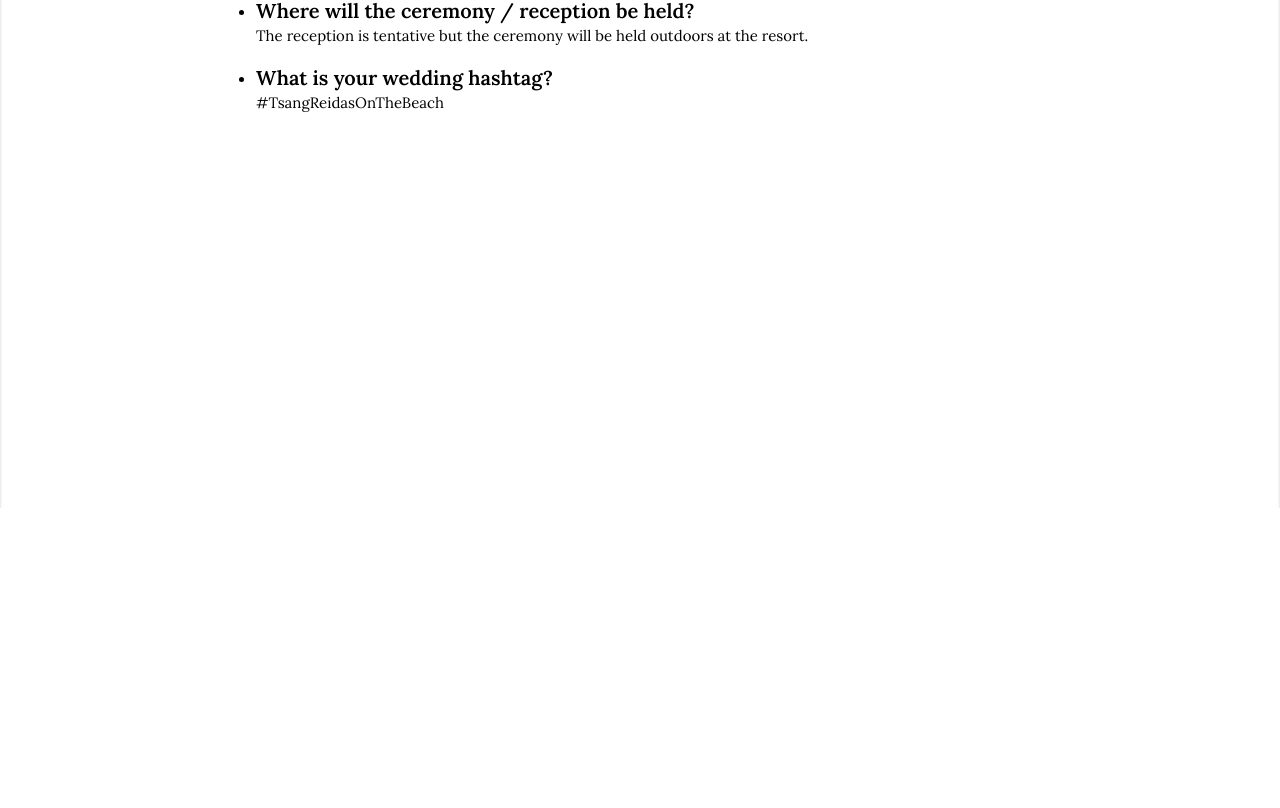
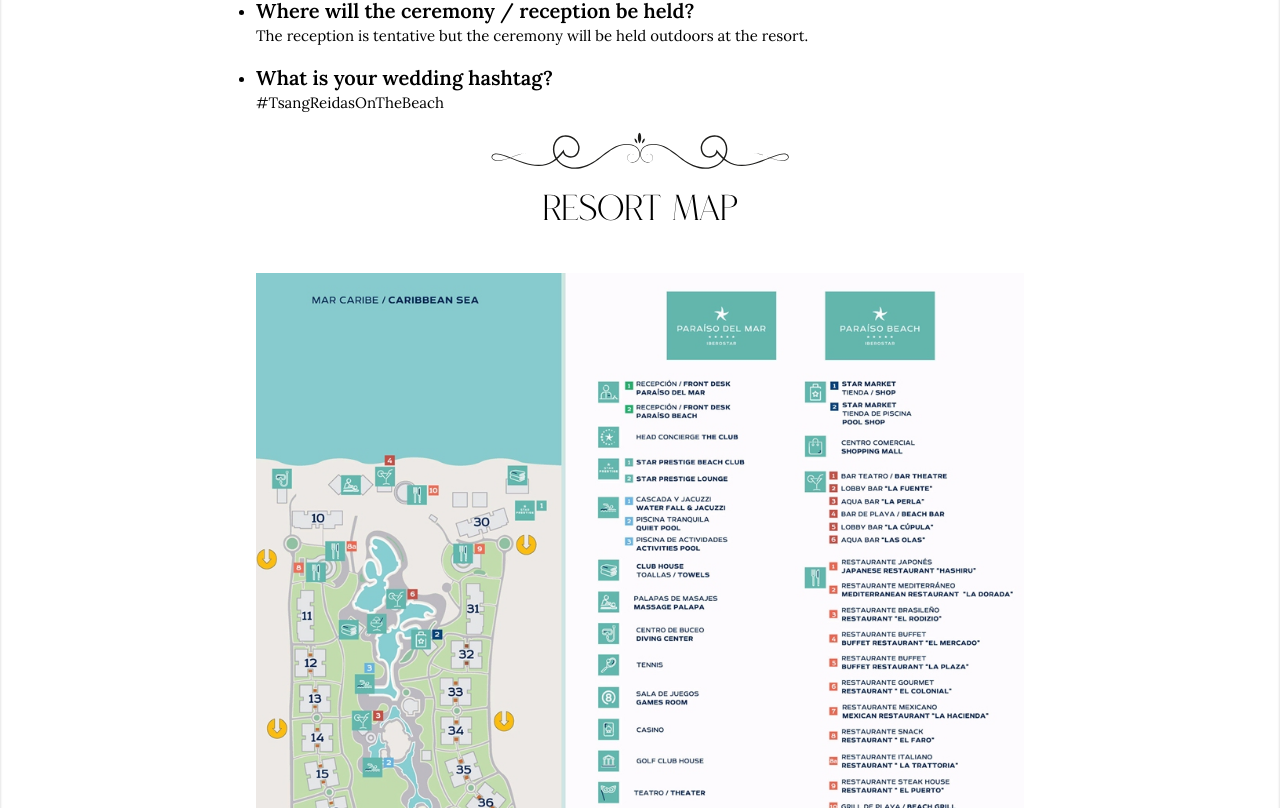
Before and after one commit to Reidwids/wedding2024, a Next.js app: page /faq in a window 1280 px wide. Shown: the part 272-1080 px from the top of the page. Before the commit the page ends 800 px from the top, so only its background shows below. Built offline with nearby package versions, Linux system fonts and the light colour scheme.

Commit message:
Add resort map

```diff
--- a/app/(body)/faq/page.tsx
+++ b/app/(body)/faq/page.tsx
@@ -9,7 +9,7 @@ export default function FAQ() {
 			style={{ boxShadow: "0 3px 3px #00000033 inset" }}
 		>
 			<div className="text-5xl mt-5 text-center font-roseritta">FAQ</div>
-			<ul className="list-disc list-outside mt-5 max-w-3xl bg-white">
+			<ul className="list-disc list-outside mt-5 mx-3 max-w-3xl bg-white">
 				<li className="my-4">
 					<span className="text-xl font-semibold">Should we bring a gift?</span>
 					<br />
@@ -29,6 +29,18 @@ export default function FAQ() {
 					<span className="">#TsangReidasOnTheBeach</span>
 				</li>
 			</ul>
+			<div>
+				<TextDivider />
+			</div>
+			<div className="text-4xl mt-5 text-center font-roseritta">Resort Map</div>
+
+			<Image
+				src="/map-IberostarParaiso-RivieraMaya.jpg"
+				alt="resort map"
+				width={1200}
+				height={1600}
+				className="mt-10 max-w-3xl w-full mx-5"
+			/>
 		</div>
 	);
 }
```
Also changed, not shown: public/map-IberostarParaiso-RivieraMaya.jpg (added).
